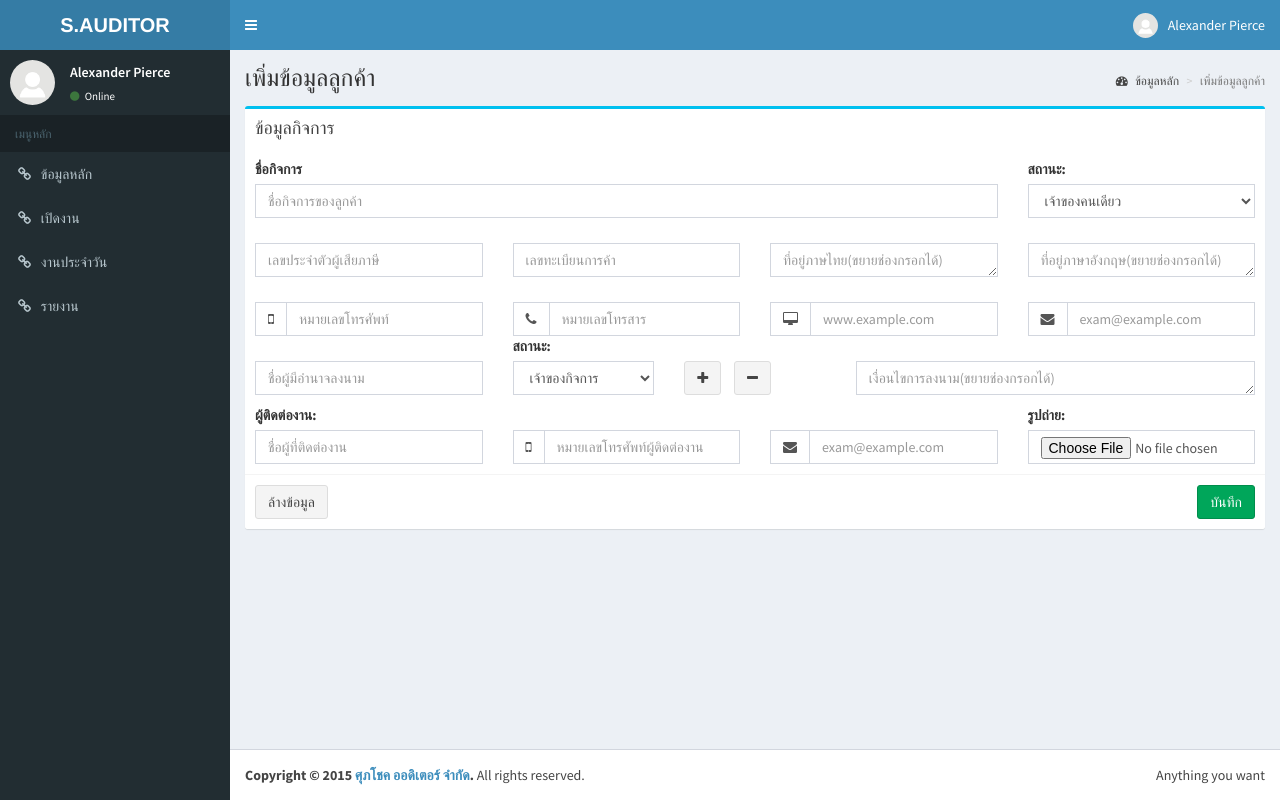
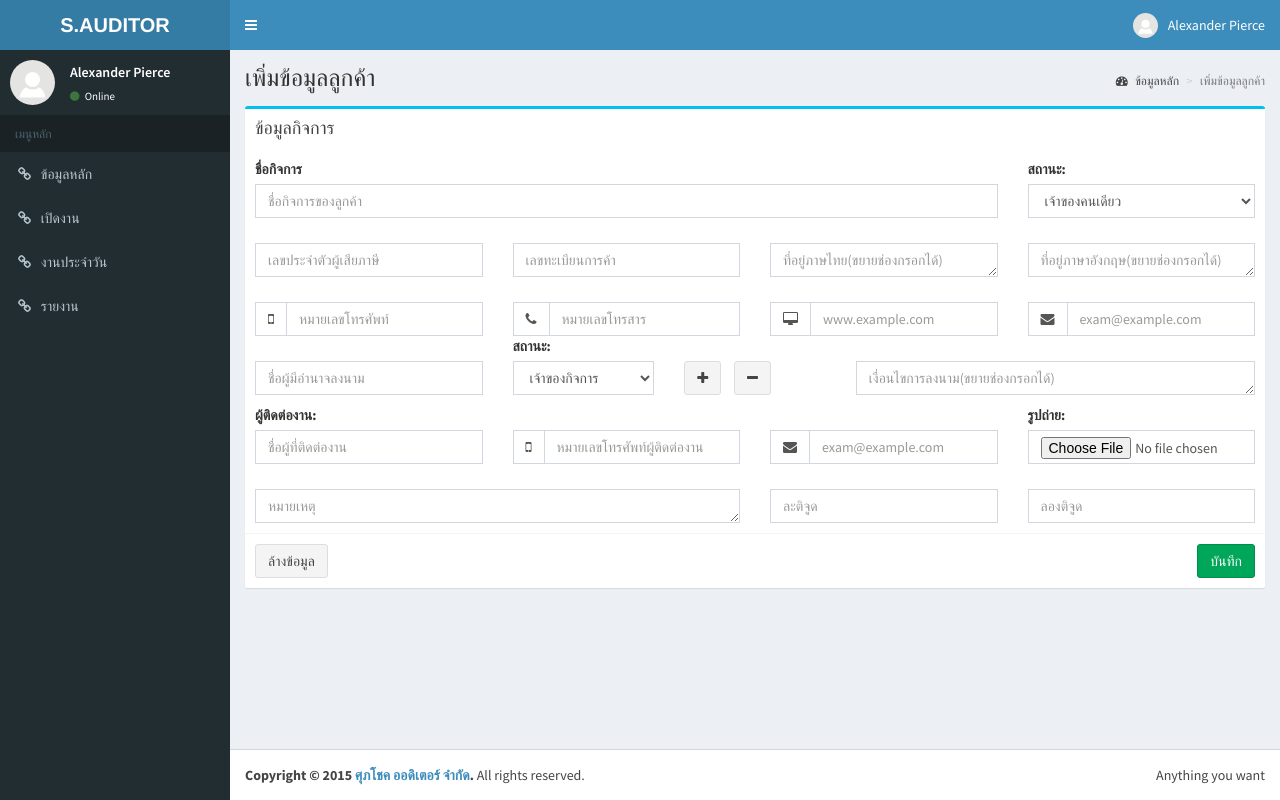
Before and after one commit to thesis-cpe/spch1, a PHP site: page /add-customer.php in a window 1280 px wide. Run offline with PHP 8.4, Linux system fonts and the light colour scheme; some libraries are stand-ins or nearby versions.

Commit message:
ก่อนใส่แผนที่ใน น.เพิ่มลูกค้า

```diff
--- a/add-customer.php
+++ b/add-customer.php
@@ -234,6 +234,21 @@ scratch. This page gets rid of all links and provides the needed markup only.
                                        <input type="file" class="form-control" name="fileImgCustomer">
                                 </div>
                             </div>
+
+                            <div class="row">
+                                <div class="col-sm-6">
+                                    <label>&nbsp;</label>
+                                    <textarea class="form-control" name="txtCustomerMark" cols="40" rows="1" placeholder="หมายเหตุ"></textarea>
+                                </div>
+                                <div class="col-sm-3">
+                                    <label>&nbsp;</label>
+                                    <input name="txtLat" class="form-control" placeholder="ละติจูด " />
+                                </div>
+                                <div class="col-sm-3">
+                                    <label>&nbsp;</label>
+                                    <input name="txtLong" class="form-control" placeholder="ลองติจูด " />
+                                </div>
+                            </div>
                         </div>
                         <!--Div Footer-->
                         <div class="box-footer">
```
